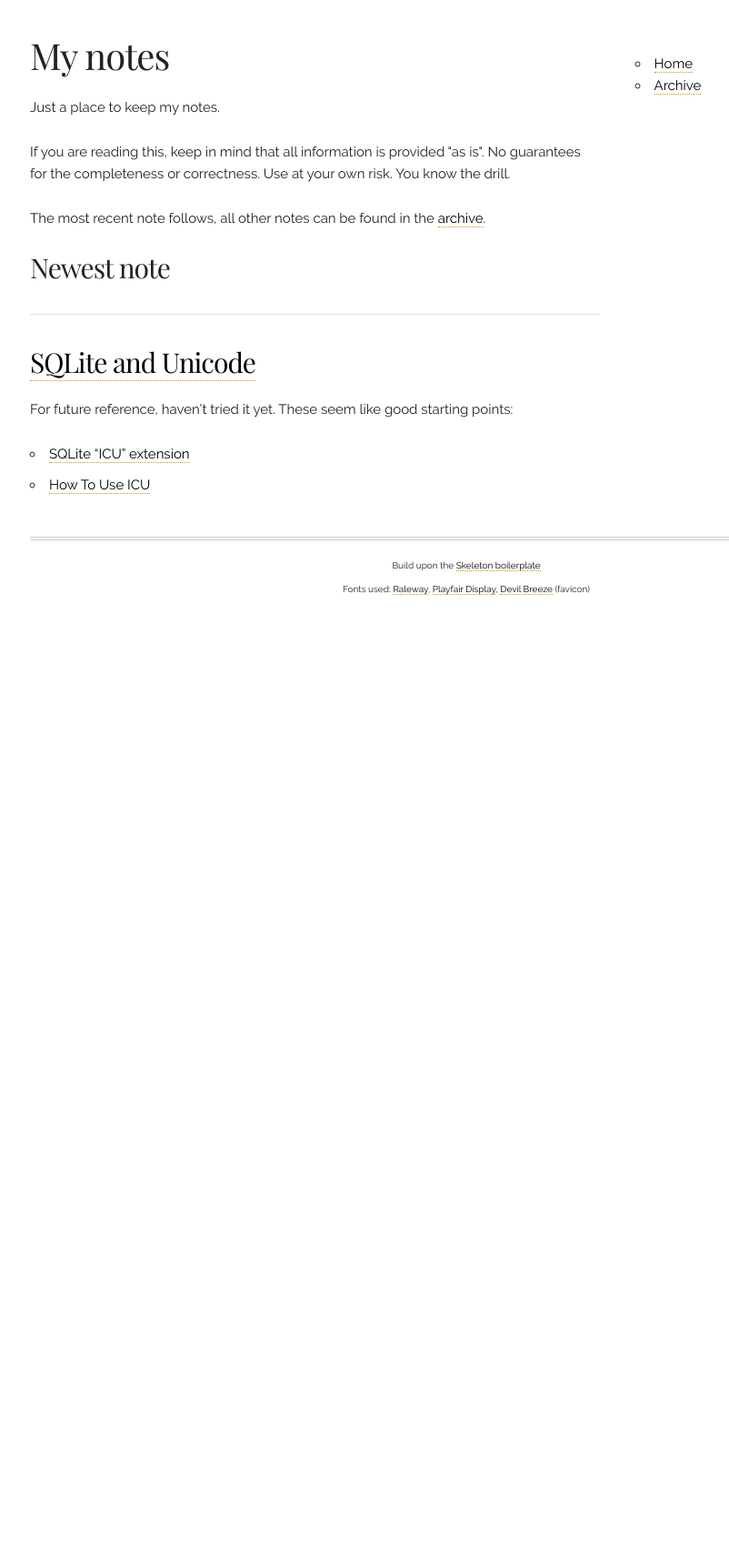
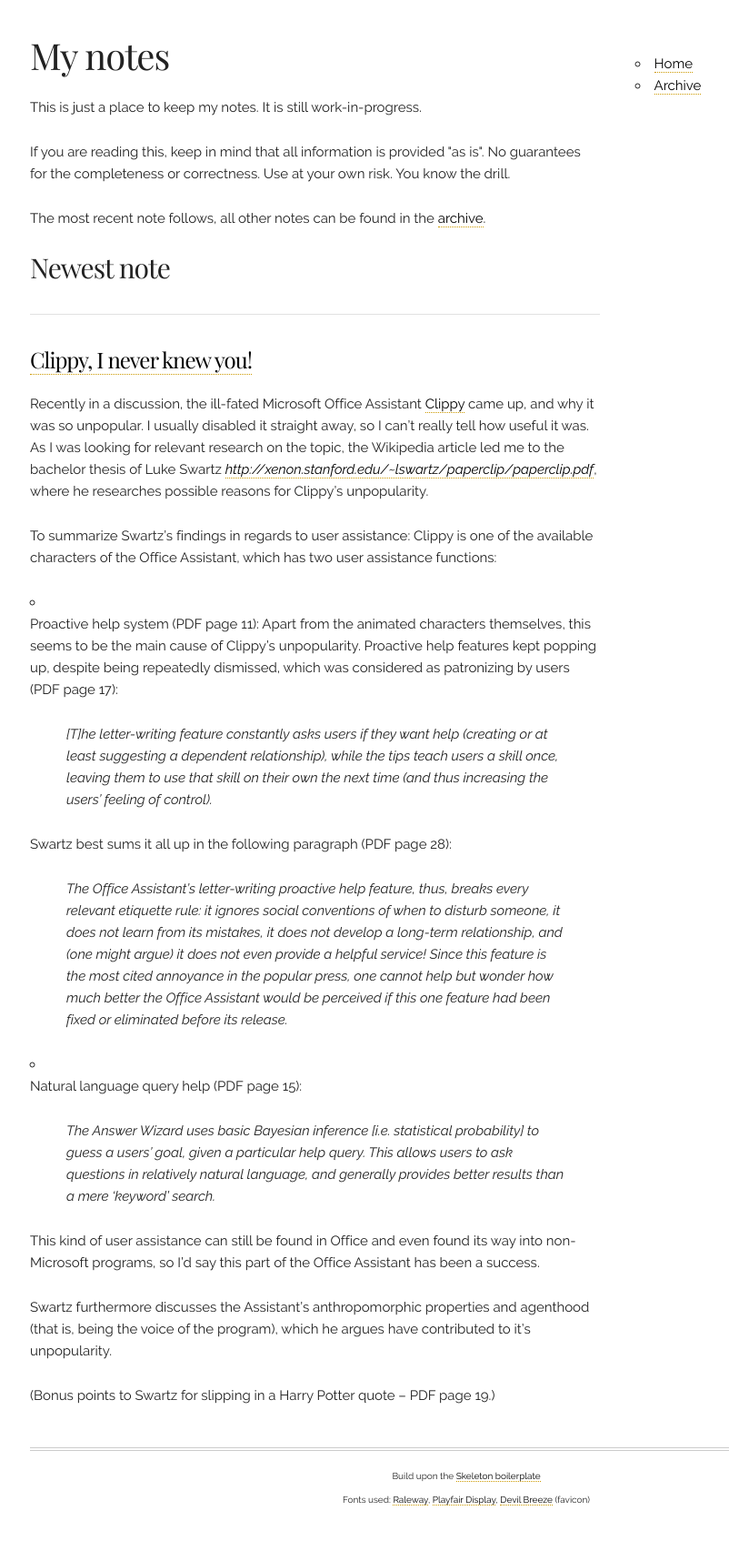
Before and after one commit to Primozz/my-notes, a Jekyll site: the page built from index.html, in a window 1280 px wide. Shown: the whole page at 91% size, without its empty margins (127-929 px from the left). Built offline with Jekyll 4.4.1, drawn with Linux system fonts in a browser that asks for light colours; before the commit the page ends 900 px from its top, so only the background shows below that.

Commit message:
New note: Clippy

```diff
--- /dev/null
+++ b/_posts/2019-10-22-clippy.md
@@ -0,0 +1,25 @@
+---
+title: Clippy, I never knew you!
+description: About Clippy, the MS Office Assistant, and why it was unpopular
+---
+Recently in a discussion, the ill-fated Microsoft Office Assistant [Clippy](https://en.wikipedia.org/wiki/Office_Assistant) came up, and why it was so unpopular. I usually disabled it straight away, so I can't really tell how useful it was. As I was looking for relevant research on the topic, the Wikipedia article led me to the bachelor thesis of Luke Swartz *[http://xenon.stanford.edu/~lswartz/paperclip/paperclip.pdf](Why People Hate the Paperclip)*, where he researches possible reasons for Clippy's unpopularity.
+
+To summarize Swartz's findings in regards to user assistance: Clippy is one of the available characters of the Office Assistant, which has two user assistance functions:
+
+- Proactive help system (PDF page 11): Apart from the animated characters themselves, this seems to be the main cause of Clippy's unpopularity. Proactive help features kept popping up, despite being repeatedly dismissed, which was considered as patronizing by users (PDF page 17):
+
+    > [T]he letter-writing feature constantly asks users if they want help (creating or at least suggesting a dependent relationship), while the tips teach users a skill once, leaving them to use that skill on their own the next time (and thus increasing the users’ feeling of   control).
+
+    Swartz best sums it all up in the following paragraph (PDF page 28):
+
+    > The Office Assistant’s letter-writing proactive help feature, thus, breaks every relevant etiquette rule:  it ignores social conventions of when to disturb someone, it does not learn from its mistakes, it does not develop a long-term relationship, and (one might argue) it does not even provide a helpful service!  Since this feature is the most cited annoyance in the popular press, one cannot help but wonder how much better the Office Assistant would be perceived if this one feature had been fixed or eliminated before its release.
+
+- Natural language query help (PDF page 15):
+
+    > The Answer Wizard uses basic Bayesian inference [i.e. statistical probability] to guess a users’ goal, given a particular help query. This allows users to ask questions in relatively natural language, and generally provides better results than a mere 'keyword' search.
+
+    This kind of user assistance can still be found in Office and even found its way into non-Microsoft programs, so I'd say this part of the Office Assistant has been a success.
+
+Swartz furthermore discusses the Assistant's anthropomorphic properties and agenthood (that is, being the voice of the program), which he argues have contributed to it's unpopularity.
+
+(Bonus points to Swartz for slipping in a Harry Potter quote -- PDF page 19.)
--- a/assets/css/styles.css
+++ b/assets/css/styles.css
@@ -18,6 +18,9 @@
 }
 a:hover {
     color: #0FA0CE;
+}
+blockquote {
+    font-style: italic;
 }
 code {
     background: unset;
--- a/index.html
+++ b/index.html
@@ -3,7 +3,7 @@
 title: My Notes
 ---
     <h1>My notes</h1>
-    <p>Just a place to keep my notes.</p>
+    <p>This is just a place to keep my notes. It is still work-in-progress.</p>
     <p>If you are reading this, keep in mind that all information is provided "as is". No guarantees for the completeness or correctness. Use at your own risk. You know the drill.</p>
     <p>The most recent note follows, all other notes can be found in the <a href="/my-notes/archive.html">archive</a>.</p>
 
@@ -11,6 +11,6 @@
     <hr />
 
   {% for post in site.posts limit:1 %}
-    <h2><a href="/my-notes{{ post.url }}">{{ post.title }}</a></h2>
+    <h3><a href="/my-notes{{ post.url }}">{{ post.title }}</a></h3>
     {{ post.content }}
   {% endfor %}
```
